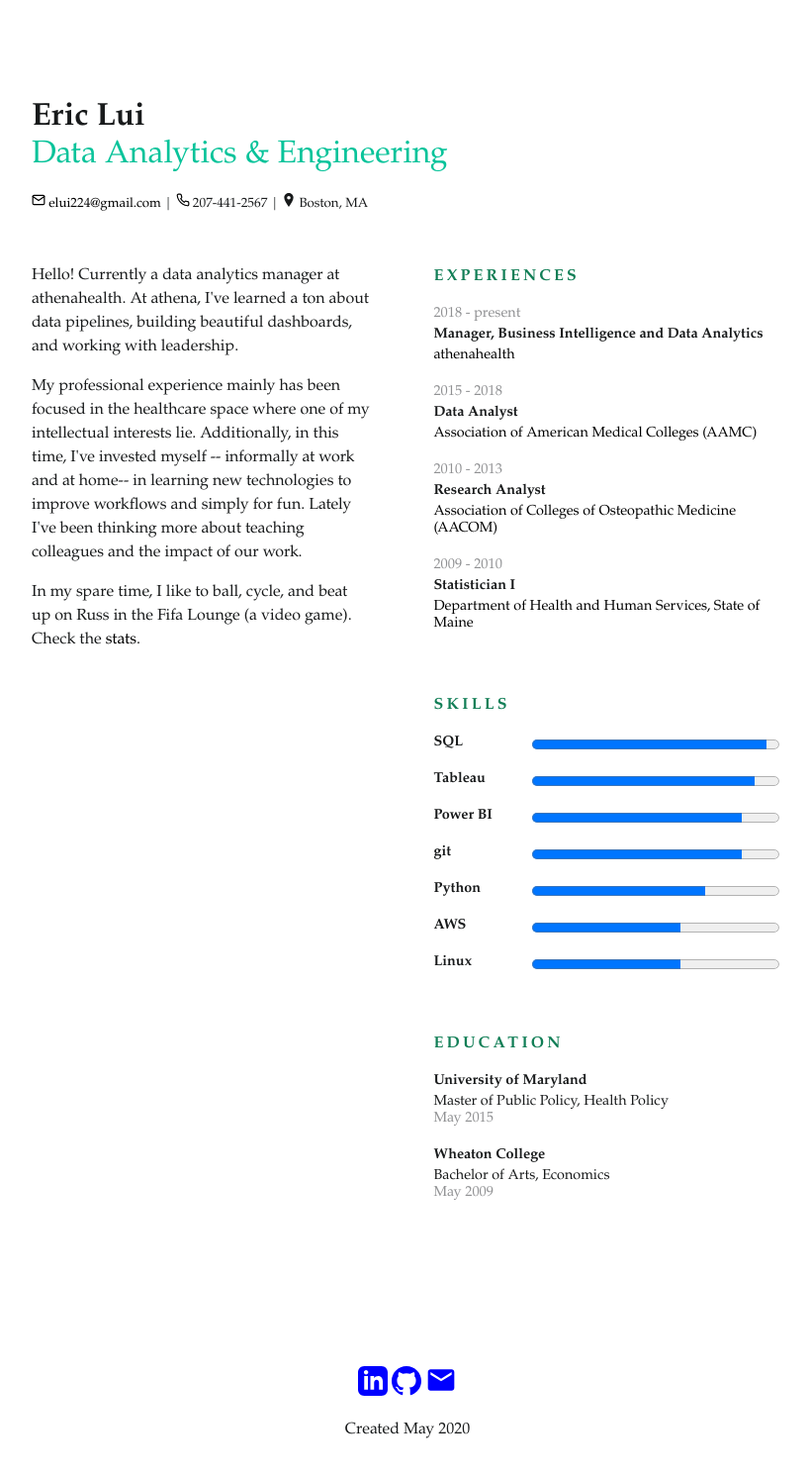
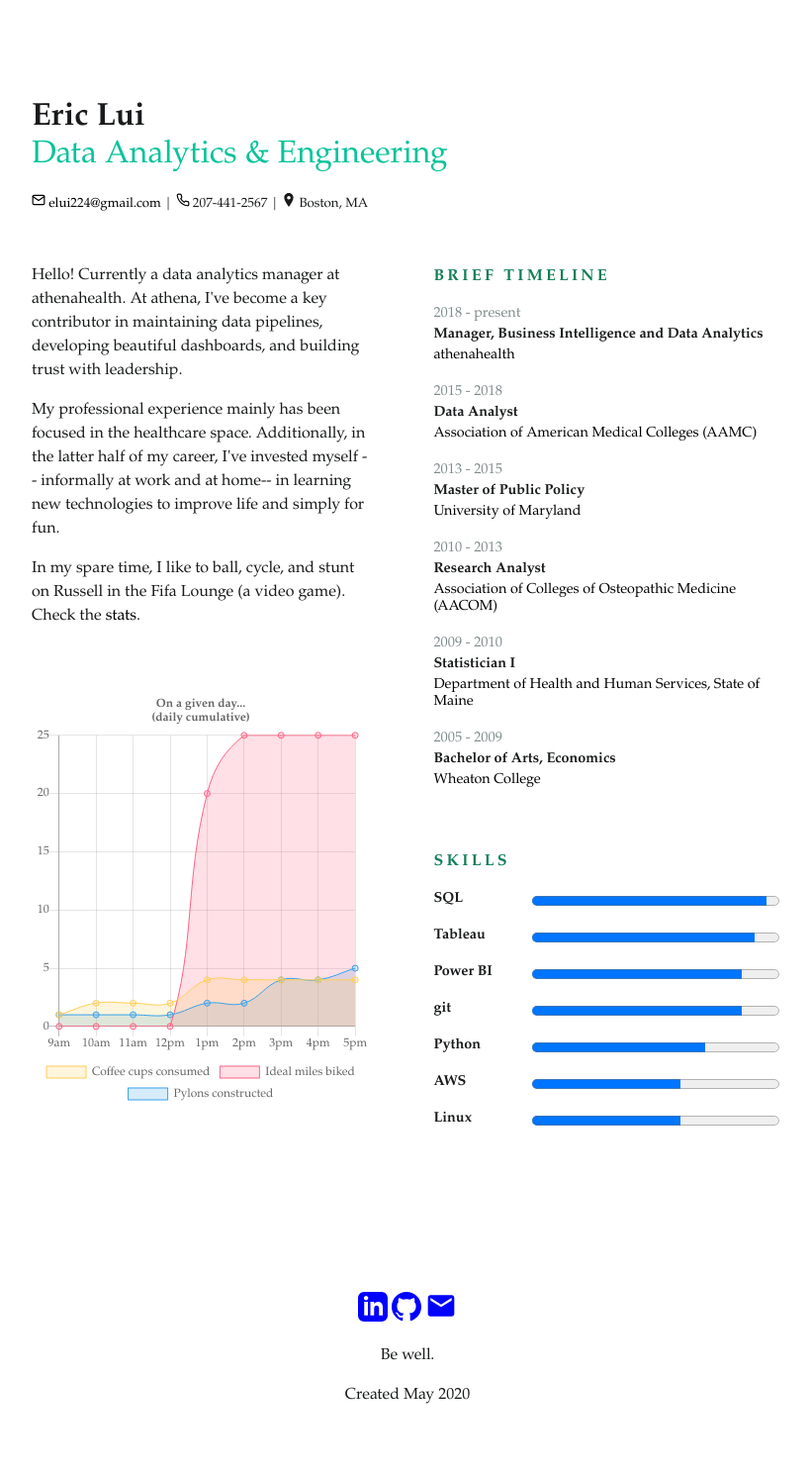
Before and after one commit to elui224/resume, a Flask app: page / in a window 1280 px wide. Shown: the whole page at 99% size, without its empty margins (228-1047 px from the left). After the commit the page ends 1418 px from the top, so only its background shows below. Run offline with Flask 2, Linux system fonts and the light colour scheme; some libraries are stand-ins or nearby versions.

Commit message:
add chart update css

```diff
--- a/info.yml
+++ b/info.yml
@@ -1,18 +1,18 @@
 profile:
-  about:
-    paragraph1: Hello! Currently a data analytics manager at athenahealth. At athena, I've learned a ton about data pipelines, building beautiful dashboards, and working with leadership.
-    paragraph2: My professional experience mainly has been focused in the healthcare space where one of my intellectual interests lie. Additionally, in this time, I've invested myself -- informally at work and at home-- in learning new technologies to improve workflows and simply for fun. Lately I've been thinking more about teaching colleagues and the impact of our work.
-    paragraph3: In my spare time, I like to ball, cycle, and beat up on Russ in the Fifa Lounge (a video game).
+  about:  #Required
+    paragraph1: Hello! Currently a data analytics manager at athenahealth. At athena, I've become a key contributor in maintaining data pipelines, developing beautiful dashboards, and building trust with leadership.
+    paragraph2: My professional experience mainly has been focused in the healthcare space. Additionally, in the latter half of my career, I've invested myself -- informally at work and at home-- in learning new technologies to improve life and simply for fun.
+    paragraph3: In my spare time, I like to ball, cycle, and stunt on Russell in the Fifa Lounge (a video game).
 
-  expertise: Data Analytics & Engineering
+  expertise: Data Analytics & Engineering #Required
 
   contact:
-    phone: 207-441-2567
-    email: elui224@gmail.com
-    address: Boston, MA
+    phone: 207-441-2567 #Required
+    email: elui224@gmail.com #Required
+    address: Boston, MA #Required
 
   other:
-    Full name: Eric Lui
+    Full name: Eric Lui #Required
     Birthday: March 18
     Nationality: US
     Zodiac: Pisces
@@ -33,7 +33,7 @@ profile:
     instagram:
     twitter:
 
-education: # Enter education in this format. school, degree, concentration, time
+education: #Required. Enter education in this format. school, degree, concentration, time
   University of Maryland:
     - Master of Public Policy
     - Health Policy
@@ -43,7 +43,7 @@ education: # Enter education in this format. school, degree, concentration, time
     - Economics
     - May 2009
 
-experience: # Enter experience in this format. Organization, title, time, job description, location, website
+experience: #Required. Enter experience in this format. Organization, title, time, job description, location, website
   athenahealth:
     - Manager, Business Intelligence and Data Analytics
     - 2018 - present
@@ -56,6 +56,12 @@ experience: # Enter experience in this format. Organization, title, time, job de
     - Data management and building applications to automate recurring reports
     - Washington DC
     - https://www.aamc.org/
+  University of Maryland:
+    - Master of Public Policy
+    - 2013 - 2015
+    - Grad
+    - College Park MD
+    - https://spp.umd.edu/
   Association of Colleges of Osteopathic Medicine (AACOM):
     - Research Analyst
     - 2010 - 2013
@@ -68,8 +74,14 @@ experience: # Enter experience in this format. Organization, title, time, job de
     - Maintain database of adult mental health clients
     - Augusta, ME
     - https://www.maine.gov/dhhs/
+  Wheaton College:
+    - Bachelor of Arts, Economics
+    - 2005 - 2009
+    - Undergrad
+    - Norton MA
+    - https://www.wheatoncollege.edu/
 
-skills: #Enter skills in this format. skill and proficiency level (0-100)
+skills: #Required (level of proficiency not required). Enter skills in this format. skill and proficiency level (0-100)
   SQL:
     - 95
   Tableau:
--- a/static/styles.css
+++ b/static/styles.css
@@ -1,5 +1,5 @@
 body {
-	font-family: Garamond, Georgia, serif;
+	font-family: 'Spectral', Garamond, Georgia, serif;
 	padding: 0;
 	background: #FFF;
 	color: #181A1B;
@@ -20,7 +20,7 @@ h2 {
 	font-size: 42px;
 	line-height: 1.2em;
 	padding: 20px 0;
-	font-weight: 100
+	font-weight: 100;
 }
 
 h3 {
@@ -30,6 +30,11 @@ h3 {
 
 h4 {
 	margin: 30px 0 20px 0;
+}
+
+p {
+	/*font-size: 1em;*/
+	line-height: 1.5em;
 }
 
 p {
@@ -87,6 +92,10 @@ ul {
 	display: inline-block;
 	padding-right: 30px;
 	box-sizing: border-box
+}
+
+.column .left .chart {
+	margin-top: 60px;
 }
 
 .column .right {
@@ -171,7 +180,7 @@ ul {
 
 #homepage .resume .date {
 	font-size: 0.9em;
-	color: rgba(34, 36, 39, 0.5)
+	color: rgba(127, 140, 141,1.0)
 }
 
 #homepage .resume .company {
--- a/templates/base.html
+++ b/templates/base.html
@@ -1,10 +1,14 @@
 <!DOCTYPE html>
 <html>
    <head>
+   	  <link rel="stylesheet" type="text/css" href="http://fonts.googleapis.com/css?family=Spectral:200,800">
       <link rel="stylesheet" type="text/css" href="{{ url_for('static', filename='styles.css') }}">
       <meta name="viewport" content="width=device-width, initial-scale=1.0">
       <title>Bio | {{info['profile']['other']['Full name']}}</title>
-      <meta charset="utf-8">
+      <meta http-equiv="Content-Type" content="text/html; charset=utf-8">
+      <meta name="description" content="Check out Eric Lui's personal webpage. It includes a brief history of experiences similiar to what you might find in a resume / CV.">
+      <meta name="keywords" content="eric, lui, boston, ma">
+      <meta name=”robots” content=”index, nofollow”>
    </head>
    <body>
       {% block content %} {% endblock %}
--- a/templates/index.html
+++ b/templates/index.html
@@ -1,6 +1,6 @@
 {% extends 'base.html' %}
 {% block content %}
-
+  <script src="https://cdn.jsdelivr.net/npm/chart.js@2.8.0"></script>
       <div id="homepage">
          <div class="container">
             <div class="small">
@@ -21,17 +21,19 @@
                </div>
                <div class="column">
                   <div class="left">
-                     <p>{{info['profile']['about']['paragraph1']}}</p>
-                     <p>{{info['profile']['about']['paragraph2']}}</p>
+                     <p class="paragraph-light">{{info['profile']['about']['paragraph1']}}</p>
+                     <p class="paragraph-light">{{info['profile']['about']['paragraph2']}}</p>
                      {% if info['profile']['about']['paragraph3'] %}
-                        <p>{{info['profile']['about']['paragraph3']}} Check the <a href="http://thecolorfulguitar.pythonanywhere.com/statistics/">stats</a>.</p>
+                        <p class="paragraph-light">{{info['profile']['about']['paragraph3']}} Check the <a href="http://thecolorfulguitar.pythonanywhere.com/statistics/">stats</a>.</p>
                      {% endif %}
-
+                    <div class="chart">
+                      <canvas id="myChart" width="100" height="125"></canvas>
+                    </div>
                   </div>
                   <div class="right">
                      <div class="resume">
                         <!--Experiences-->
-                        <div class="label">Experiences</div>
+                        <div class="label">Brief Timeline</div>
 
                         <ul>
                            {% for key, value in info['experience'].items() %}
@@ -50,19 +52,6 @@
                            <li>
                               <div class="skill"><span>{{key}}</span>{%if value[0] %}<span><progress id="progressBar" max="100" value="{{value[0]}}" title="{{value[0]}}"></progress></span> {% endif %}
                               </div>
-                           </li>
-                           {% endfor %}
-                        </ul>
-
-                        <!--Education-->
-                        <div class="label">Education</div>
-
-                        <ul>
-                           {% for key, value in info['education'].items() %}
-                           <li>
-                              <div class="role">{{key}}</div>
-                              <div class="company">{{value[0]}}, {{value[1]}}</div>
-                              <div class="date">{{value[2]}}</div>
                            </li>
                            {% endfor %}
                         </ul>
@@ -113,9 +102,57 @@
                      </div>
                   {% endif %}
 
+                  <p>Be well.</p>
                   <p>Created May 2020</p>
 
             </div>
          </div>
       </div>
+  <script>
+    Chart.defaults.global.defaultFontFamily = "'Spectral', Garamond, Georgia, serif";
+    var ctx = document.getElementById('myChart').getContext('2d');
+    var setBorderWidth = 1;
+    var chartTitle = 'On a given day...';
+    var chartSubtitle = '(daily cumulative)';
+    var chart = new Chart(ctx, {
+        type: 'line',
+        data: {
+            labels: ['9am', '10am', '11am', '12pm', '1pm', '2pm', '3pm', '4pm', '5pm'],
+            datasets: [
+            {
+                  label: 'Coffee cups consumed',
+                  backgroundColor: 'rgba(255, 206, 86, 0.2)',
+                  borderColor: 'rgba(255, 206, 86, 1)',
+                  borderWidth: setBorderWidth,
+                  data: [1, 2, 2, 2, 4, 4, 4, 4, 4]
+            },
+            {
+                  label: 'Ideal miles biked',
+                  backgroundColor: 'rgba(255, 99, 132, 0.2)',
+                  borderColor: 'rgba(255,99,132,1)',
+                  borderWidth: setBorderWidth,
+                  data: [0, 0, 0, 0, 20, 25, 25, 25, 25]
+            },
+            {
+                  label: 'Pylons constructed',
+                  backgroundColor: 'rgba(54, 162, 235, 0.2)',
+                  borderColor: 'rgba(54, 162, 235, 1)',
+                  borderWidth: setBorderWidth,
+                  data: [1, 1, 1, 1, 2, 2, 4, 4, 5]
+            },
+            ]
+
+        },
+
+        options: {
+          legend: {
+            position: 'bottom'
+          },
+          title: {
+            display: true,
+            text: [chartTitle, chartSubtitle]
+          }
+        }
+    });
+  </script>
 {% endblock %}
```
